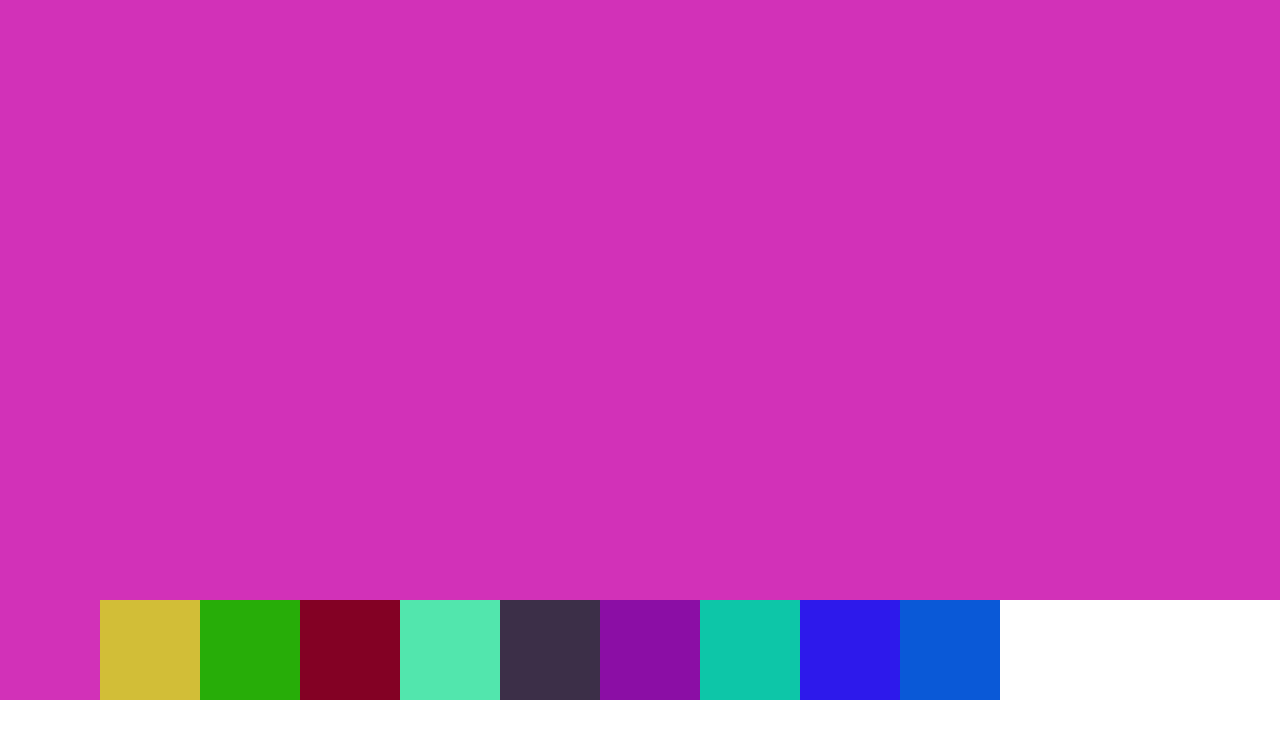
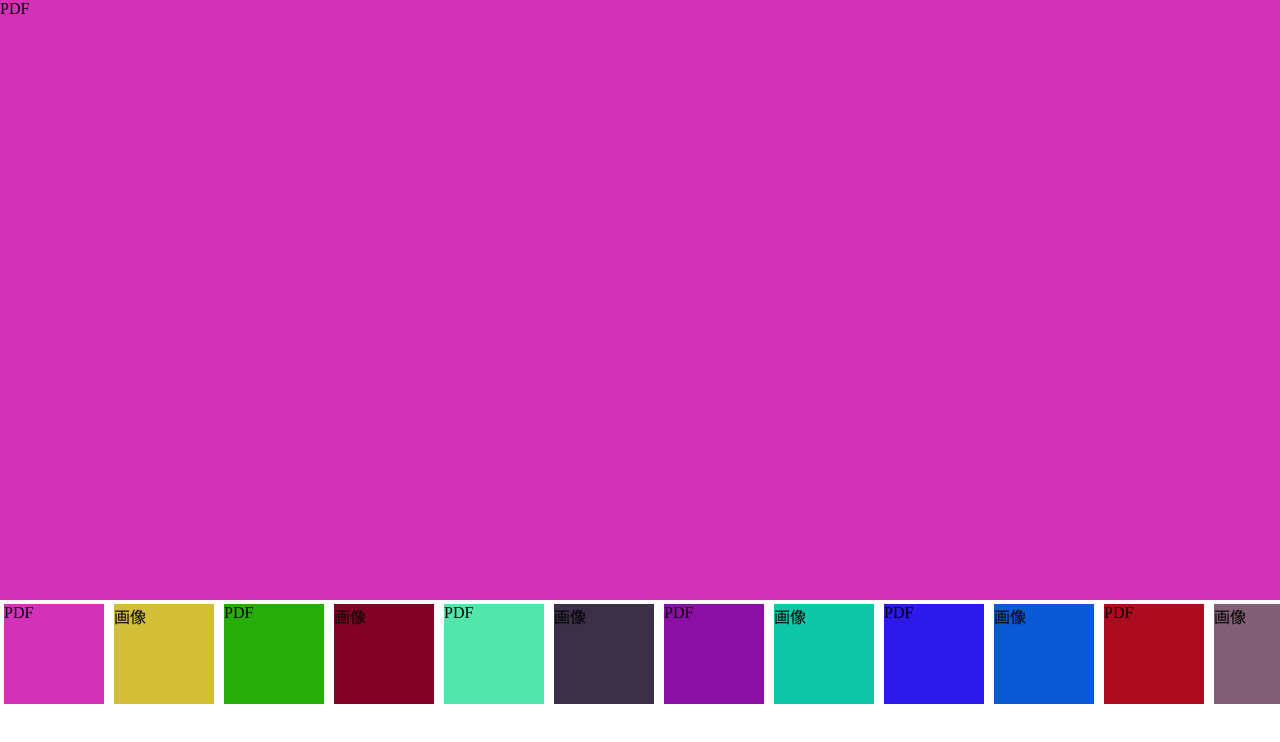
Before and after one commit to hyakt/react-simplest-carousel, a React (Create React App) app: page / in a window 1280 px wide. Shown: the top 742 px of the page. Built offline with nearby package versions, Linux system fonts and the light colour scheme.

Commit message:
add: border box

```diff
--- a/src/Carousel.module.scss
+++ b/src/Carousel.module.scss
@@ -5,6 +5,7 @@
 .gallery {
   height: 100%;
   width: 100%;
+  transition: all 1s ease-out;
 }
 
 .thumbnailContainer {
@@ -24,7 +25,16 @@
   flex: 0 0 auto;
   width: 100px;
   height: 100px;
-  /* padding: 0 10px; */
+  border: 4px solid transparent;
+  margin-left: 2px;
+
+  &:first-child {
+    margin: 0;
+  }
+
+  &:hover{
+    border: 4px solid #ccc;
+  }
 }
 
 .slide-arrow {
--- a/src/Carousel.tsx
+++ b/src/Carousel.tsx
@@ -18,8 +18,6 @@ const Arrow = ({ direction, clickFunction, glyph }) => (
     { glyph }
   </div>
 )
-
-
 
 const ThumbnailList = (
   {elements, callback}: {elements: Array<ReactElement>, callback: (index: number) => void}
@@ -45,8 +43,7 @@ const ThumbnailList = (
     setStyle({transform: `translate3d(${thumbnailsTranslate}px, 0, 0)`})
   }, [thumbnailsTranslate])
 
-  const onClick = (element: ReactElement, currentIndex: number): void => {
-    callback(currentIndex)
+  const scrollThumbnails = (currentIndex: number): void => {
     if( thumbnailsOffsetWidth <= thumbnailsScrollWidth || thumbnailsOffsetWidth <= 0){
       // スクロール可能なトータルの量を計算
       const totalScroll = thumbnailsScrollWidth - thumbnailsOffsetWidth
@@ -66,13 +63,32 @@ const ThumbnailList = (
     }
   }
 
+  const addBorderRect = (currentIndex: number): void => {
+    const liCollection = Array.from(ulList.current?.children as HTMLCollection)
+    liCollection.forEach((elm: Element) => {
+      console.log(elm)
+      elm.removeAttribute('style')
+    })
+
+    const targetNode = ulList.current?.children[currentIndex]
+    targetNode?.setAttribute('style', "border: 4px solid #333")
+  }
+
+  const onClick = (currentIndex: number): void => {
+    callback(currentIndex)
+    scrollThumbnails(currentIndex)
+    addBorderRect(currentIndex)
+  }
+
   return (
     <div className={styles.thumbnailContainer}>
-      <ul ref={ulList} className={styles.thumbnailList} style={style}>
+      <ul ref={ulList}
+          className={styles.thumbnailList}
+          style={style}>
         {elements.map((element, index) => {
           return (
             <li className={styles.thumbnailContent}
-                onClick={() => onClick(element,index)}>
+                onClick={() => onClick(index)} >
               {element}
             </li>
           )
--- a/src/index.tsx
+++ b/src/index.tsx
@@ -6,16 +6,28 @@ import Carousel from './Carousel'
 const getRandomColorCode = () => `#${'0123456789ABCDEF'.split('').sort(() => 0.5 - Math.random()).slice(0,6).join('')}`
 
 const elements = () => [
-  <div className='thumbnail-image' style={{background: `${getRandomColorCode()}`}} />,
-  <div className='thumbnail-image' style={{background: `${getRandomColorCode()}`}} />,
-  <div className='thumbnail-image' style={{background: `${getRandomColorCode()}`}} />,
-  <div className='thumbnail-image' style={{background: `${getRandomColorCode()}`}} />,
-  <div className='thumbnail-image' style={{background: `${getRandomColorCode()}`}} />,
-  <div className='thumbnail-image' style={{background: `${getRandomColorCode()}`}} />,
-  <div className='thumbnail-image' style={{background: `${getRandomColorCode()}`}} />,
-  <div className='thumbnail-image' style={{background: `${getRandomColorCode()}`}} />,
-  <div className='thumbnail-image' style={{background: `${getRandomColorCode()}`}} />,
-  <div className='thumbnail-image' style={{background: `${getRandomColorCode()}`}} />,
+  <div className='thumbnail-image' style={{background: `${getRandomColorCode()}`}}>PDF</div>,
+  <div className='thumbnail-image' style={{background: `${getRandomColorCode()}`}}>画像</div>,
+  <div className='thumbnail-image' style={{background: `${getRandomColorCode()}`}}>PDF</div>,
+  <div className='thumbnail-image' style={{background: `${getRandomColorCode()}`}}>画像</div>,
+  <div className='thumbnail-image' style={{background: `${getRandomColorCode()}`}}>PDF</div>,
+  <div className='thumbnail-image' style={{background: `${getRandomColorCode()}`}}>画像</div>,
+  <div className='thumbnail-image' style={{background: `${getRandomColorCode()}`}}>PDF</div>,
+  <div className='thumbnail-image' style={{background: `${getRandomColorCode()}`}}>画像</div>,
+  <div className='thumbnail-image' style={{background: `${getRandomColorCode()}`}}>PDF</div>,
+  <div className='thumbnail-image' style={{background: `${getRandomColorCode()}`}}>画像</div>,
+  <div className='thumbnail-image' style={{background: `${getRandomColorCode()}`}}>PDF</div>,
+  <div className='thumbnail-image' style={{background: `${getRandomColorCode()}`}}>画像</div>,
+  <div className='thumbnail-image' style={{background: `${getRandomColorCode()}`}}>PDF</div>,
+  <div className='thumbnail-image' style={{background: `${getRandomColorCode()}`}}>画像</div>,
+  <div className='thumbnail-image' style={{background: `${getRandomColorCode()}`}}>PDF</div>,
+  <div className='thumbnail-image' style={{background: `${getRandomColorCode()}`}}>画像</div>,
+  <div className='thumbnail-image' style={{background: `${getRandomColorCode()}`}}>PDF</div>,
+  <div className='thumbnail-image' style={{background: `${getRandomColorCode()}`}}>画像</div>,
+  <div className='thumbnail-image' style={{background: `${getRandomColorCode()}`}}>PDF</div>,
+  <div className='thumbnail-image' style={{background: `${getRandomColorCode()}`}}>画像</div>,
+  <div className='thumbnail-image' style={{background: `${getRandomColorCode()}`}}>PDF</div>,
+  <div className='thumbnail-image' style={{background: `${getRandomColorCode()}`}}>画像</div>,
 ]
 
 ReactDOM.render(<Carousel elements={elements()}/>, document.getElementById('root'))
```
